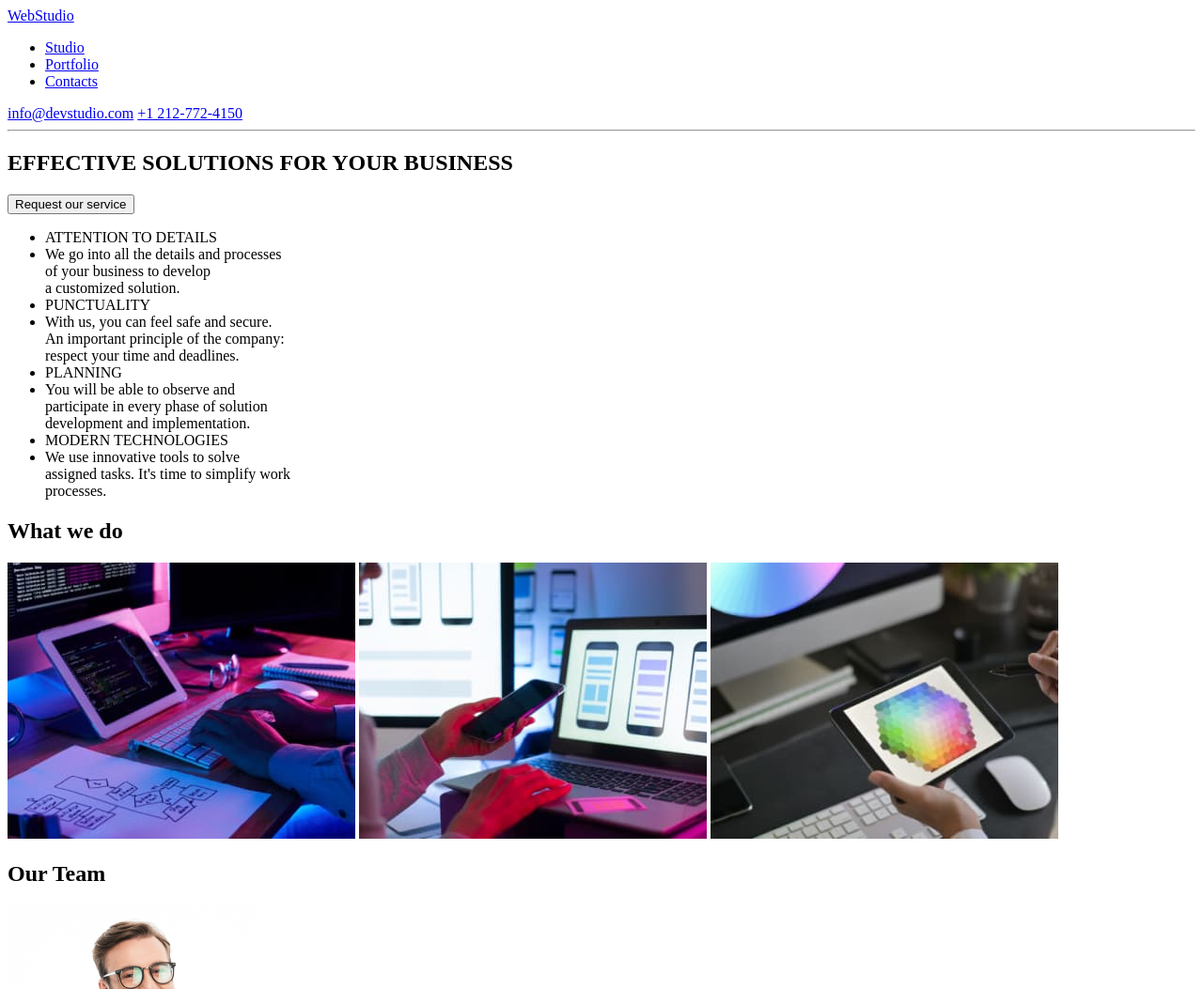
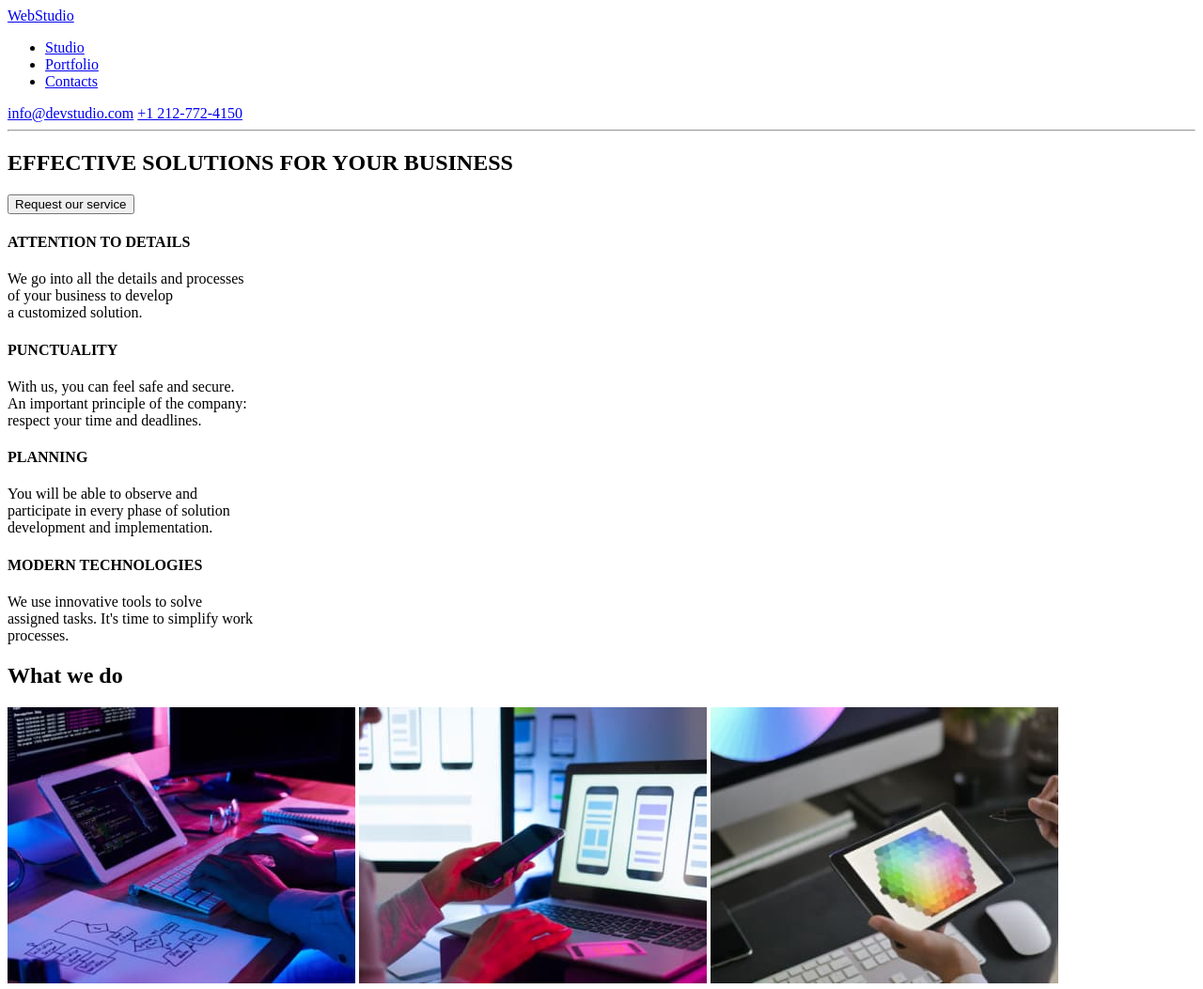
Before and after one commit to mihaitorac/goit-markup-hw-1.1, a plain HTML site: page index.html in a window 1280 px wide. Shown: the top 1053 px of the page at 94% size. Drawn offline with Linux system fonts and the light colour scheme.

Commit message:
!service det. schimbat tabelul cu h4 si p

```diff
--- a/index.html
+++ b/index.html
@@ -32,32 +32,23 @@
       <!--About section-->
       <section>
         <!--Service details-->
-        <ul>
-          <li>ATTENTION TO DETAILS</li>
-          <li>
-            We go into all the details and processes <br />
-            of your business to develop <br />a customized solution.
-          </li>
-          <li>PUNCTUALITY</li>
-          <li>
-            With us, you can feel safe and secure. <br />
+          <h4>ATTENTION TO DETAILS</h4>
+            <p>We go into all the details and processes <br />
+            of your business to develop <br />a customized solution.</p>
+          <h4>PUNCTUALITY</h4>
+            <p>With us, you can feel safe and secure. <br />
             An important principle of the company: <br />respect your time and
-            deadlines.
-          </li>
-          <li>PLANNING</li>
-          <li>
-            You will be able to observe and <br />participate in every phase of
-            solution <br />development and implementation.
-          </li>
-          <li>MODERN TECHNOLOGIES</li>
-          <li>
-            We use innovative tools to solve <br />assigned tasks. It's time to
-            simplify work <br />processes.
-          </li>
-        </ul>
+            deadlines.</p>
+          <h4>PLANNING</h4>
+          <p>You will be able to observe and <br />participate in every phase of
+           solution <br />development and implementation.</p>
+          <h4>MODERN TECHNOLOGIES</h4>
+          <p>We use innovative tools to solve <br />assigned tasks. It's time to
+            simplify work <br />processes.</p>
+      </section>
         <h2>What we do</h2>
         <!--The part with the employees & services-->
-        <section>
+        <sectiotan>
           <!--The services offered pics-->
           <img
             src="images/img_coding.jpg"
@@ -77,7 +68,7 @@
             width="370"
             height="294"
           />
-        </section>
+        </sectiotan>
         <!--Team work pics-->
         <section>
           <h2>Our Team</h2>
```
